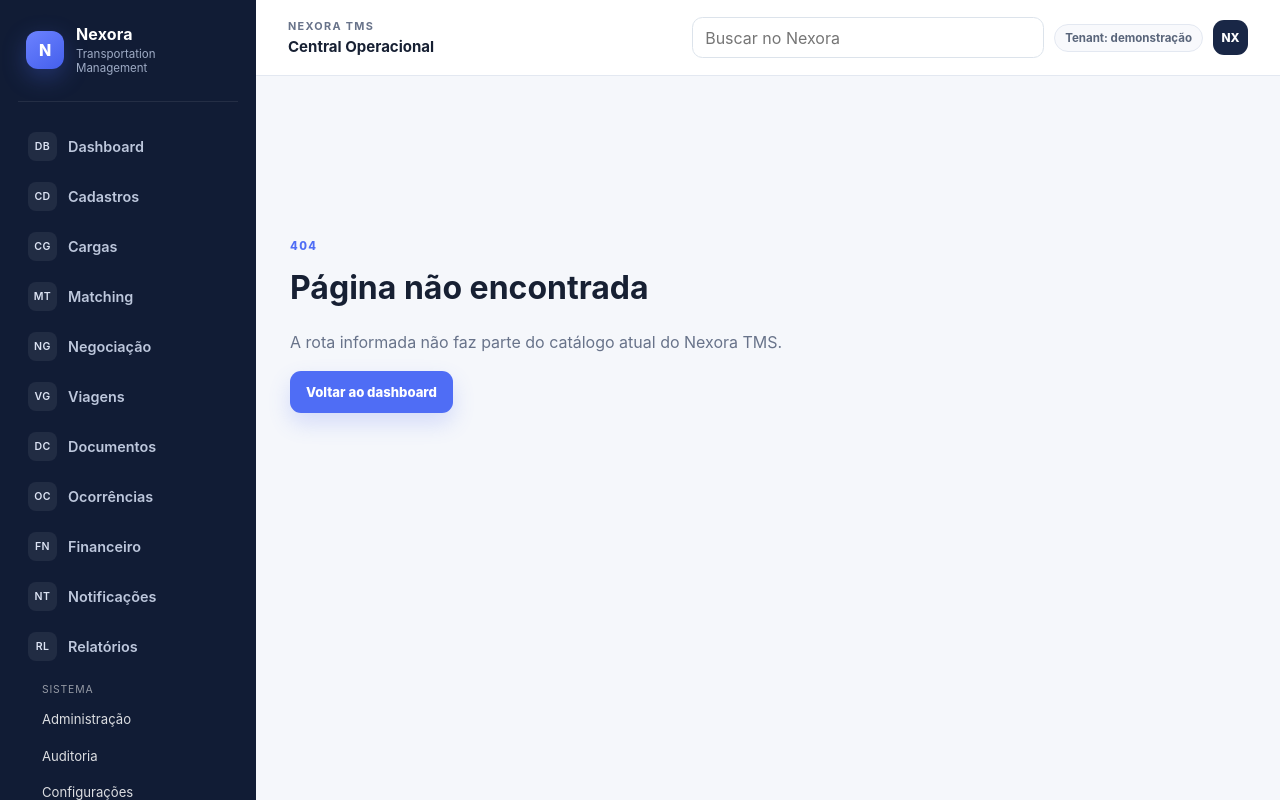
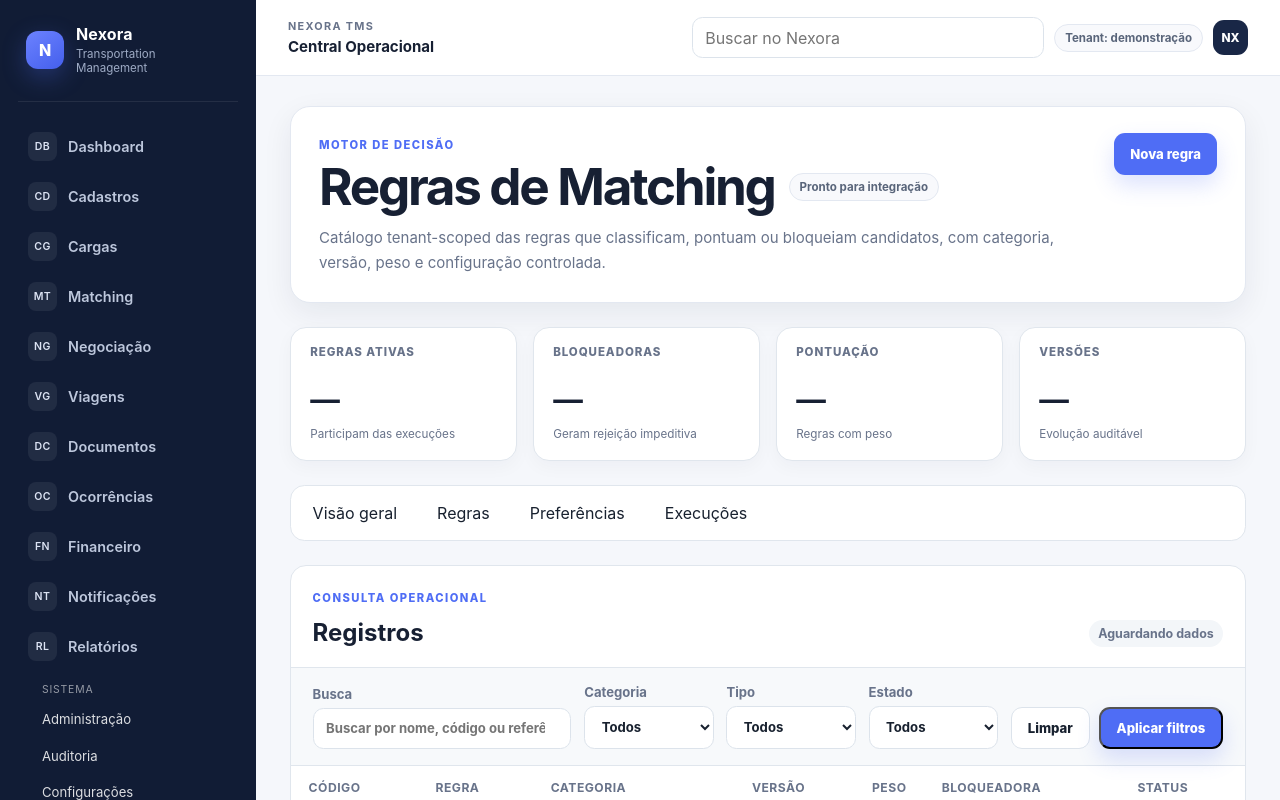
Before and after one commit to brunabarrichello/nexora-tms, a Next.js app in the folder apps/web/: page /matching/regras in a window 1280 px wide. Before the commit this address had no page. Shown: the top 800 px of the page. Built offline with nearby package versions, Linux system fonts and the light colour scheme.

Commit message:
feat(web): add matching rules page

```diff
--- /dev/null
+++ b/apps/web/app/matching/regras/page.tsx
@@ -0,0 +1,44 @@
+import { OperationalPage } from '../../_components/operational-page';
+
+export const metadata = { title: 'Regras de Matching' };
+
+export default function Page() {
+  return (
+    <OperationalPage
+      eyebrow="Motor de decisão"
+      title="Regras de Matching"
+      description="Catálogo tenant-scoped das regras que classificam, pontuam ou bloqueiam candidatos, com categoria, versão, peso e configuração controlada."
+      metrics={[
+        { label: 'Regras ativas', helper: 'Participam das execuções' },
+        { label: 'Bloqueadoras', helper: 'Geram rejeição impeditiva' },
+        { label: 'Pontuação', helper: 'Regras com peso' },
+        { label: 'Versões', helper: 'Evolução auditável' },
+      ]}
+      filters={[
+        { label: 'Categoria', name: 'category', options: ['eligibility', 'capacity', 'equipment', 'compliance', 'availability', 'commercial', 'preference'] },
+        { label: 'Tipo', name: 'blocking', options: [{ label: 'Bloqueadora', value: 'true' }, { label: 'Não bloqueadora', value: 'false' }] },
+        { label: 'Estado', name: 'active', options: [{ label: 'Ativa', value: 'true' }, { label: 'Inativa', value: 'false' }] },
+      ]}
+      columns={[
+        { key: 'code', label: 'Código' },
+        { key: 'name', label: 'Regra' },
+        { key: 'category', label: 'Categoria' },
+        { key: 'version', label: 'Versão', align: 'right' },
+        { key: 'weight', label: 'Peso', align: 'right' },
+        { key: 'blocking', label: 'Bloqueadora' },
+        { key: 'status', label: 'Status' },
+      ]}
+      actions={[{ href: '/matching/regras/nova', label: 'Nova regra' }]}
+      tabs={[
+        { href: '/matching', label: 'Visão geral' },
+        { href: '/matching/regras', label: 'Regras' },
+        { href: '/matching/preferencias', label: 'Preferências' },
+        { href: '/matching/execucoes', label: 'Execuções' },
+      ]}
+      integrationNotes={[
+        'As regras mutáveis são configuração; os resultados produzidos por uma execução permanecem imutáveis.',
+        'Cada execução preservará snapshot das regras para permitir reprodução mesmo após alterações futuras.',
+      ]}
+    />
+  );
+}
```
